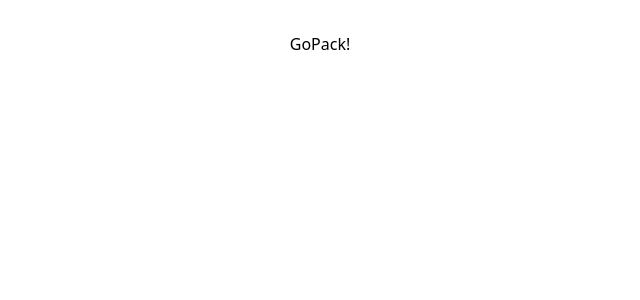
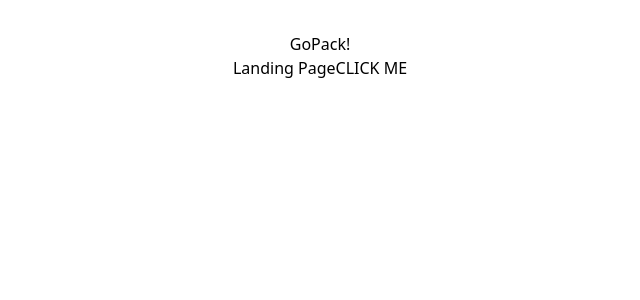
Before and after one commit to henlam1/GoPack, a React (Vite) app in the folder client/: page / in a window 1280 px wide. Shown: the top 300 px of the page, without its empty margins (320-960 px from the left). Built offline with nearby package versions, Linux system fonts and the light colour scheme.

Commit message:
Landing and creation pages with buttons to switch pages

```diff
--- a/client/src/App.tsx
+++ b/client/src/App.tsx
@@ -1,12 +1,24 @@
-import Navbar from './components/Navbar'
+// import { BrowserRouter, Routes, Route } from "react-router-dom";
+import { useState } from 'react';
+import Landing from "./pages/Landing";
+import Creation from "./pages/Creation";
 import './App.css'
 
-function App() {
+export default function App() {
+  const [creating, setCreating] = useState(false);
+
+  function handleLanding(){
+    setCreating(false);
+  }
+  function handleCreate(){
+    setCreating(true);
+  }
+
   return (
     <>
-      <Navbar/>
+      {(creating)?
+      <Creation onFinish={handleLanding}/> :
+      <Landing onCreate={handleCreate}/>}
     </>
   )
 }
-
-export default App
--- /dev/null
+++ b/client/src/pages/Creation.tsx
@@ -0,0 +1,11 @@
+import Navbar from "../components/Navbar";
+
+export default function Creation({onFinish}) {
+    return(
+        <div>
+            <Navbar/>
+            Creation Page
+            <button class="bg-indigo-300" type="submit" onClick={onFinish}>CLICK ME</button>
+        </div>
+    )
+}
--- /dev/null
+++ b/client/src/pages/Landing.tsx
@@ -0,0 +1,11 @@
+import Navbar from "../components/Navbar"
+
+export default function Landing({onCreate}){
+    return(
+        <div>
+            <Navbar/>
+            Landing Page
+            <button class="bg-indigo-300" type="submit" onClick={onCreate}>CLICK ME</button>
+        </div>
+    )
+}
```
